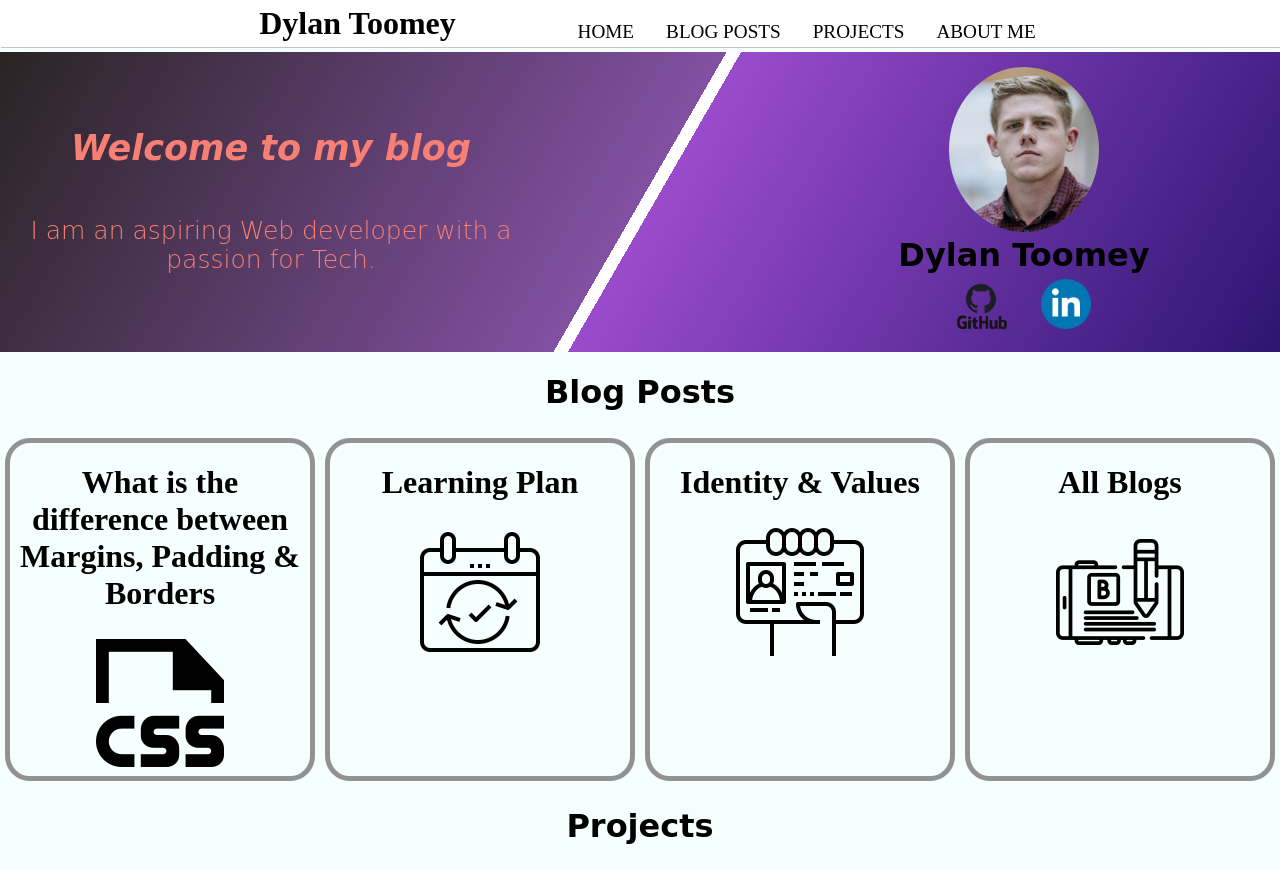
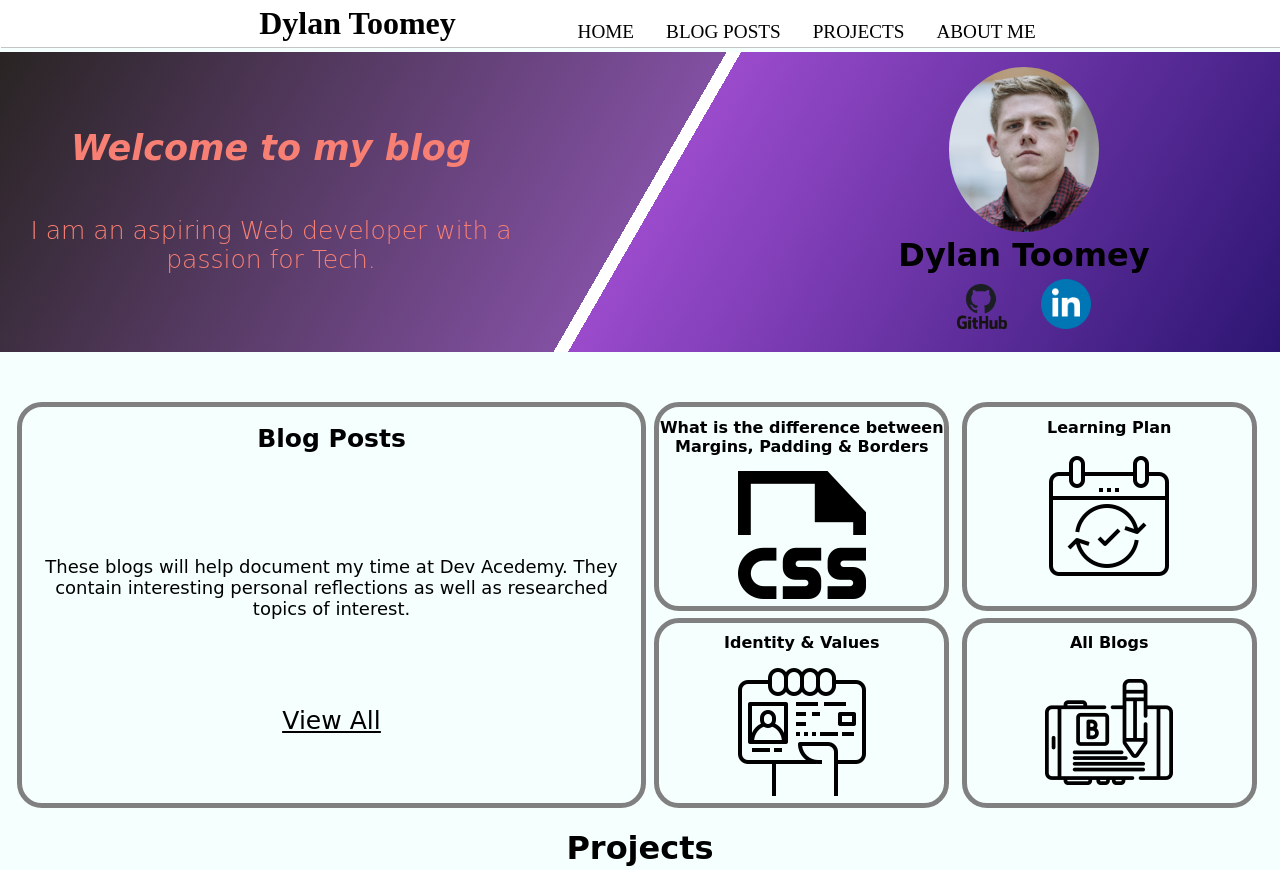
Before and after one commit to dylan-toomey/dylan-toomey.github.io, a plain HTML site: page blog/update-hp.html in a window 1280 px wide. Shown: the top 870 px of the page. Drawn offline with Linux system fonts and the light colour scheme.

Commit message:
New grid layout

```diff
--- a/blog/update-hp.html
+++ b/blog/update-hp.html
@@ -37,26 +37,39 @@
                 <a href="https://www.linkedin.com/in/dylan-toomey-a4a3b3ab/" class="card-link"><img class="icon" src="../images/linkedin.png" alt="Linkdin"></a>
             </div>
         </div>
-
-        <div class="hp-posts">
-            <h1 class="div-title">Blog Posts</h1>
-            <div class="columns">
-              <a class="column card-link" id="big-col" href="https://dylan-toomey.github.io/blog/html-css.html">
+        <h1 class="mobile-title">Blog Posts</h1>
+        <div class="main-4support">
+            <div class="hero-main">
+              <div class="main-content-title">
+                  <h1 class="main-title-cols">Blog Posts</h1>
+              </div>
+              <div class="main-content-text">
+                  <p class="main-text-cols">These blogs will help document my time at Dev Acedemy. They contain interesting personal reflections as well as researched topics of interest.</p>
+              </div>
+              <div class="main-cta">
+                  <span class="cta"><a class="card-link"  href="https://dylan-toomey.github.io/blog/all-blogs.html">View All</a></span>
+              </div>
+            </div>
+            <div class="supporting-main">
+                <div class="supporting-tiles">
+                    <a class="card-link support-images support-margin" href="https://dylan-toomey.github.io/blog/html-css.html">
                       <h1 class="hp-post-title">What is the difference between Margins, Padding & Borders</h1>
                       <img src="../images/css.png" class="post-image" alt="CSS Image">
                     </a>
-              <a class="column card-link" id="big-col"  href="https://dylan-toomey.github.io/blog/learning-plan.html">
+
+                    <a class="card-link support-images support-margin" href="https://dylan-toomey.github.io/blog/learning-plan.html">
                       <h1 class="hp-post-title">Learning Plan</h1>
                       <img src="../images/learningplan.png" class="post-image" alt="CSS Image">
                     </a>
-              <a class="column card-link" href="https://dylan-toomey.github.io/blog/identity-values.html">
+                    <a class="card-link support-images"  href="https://dylan-toomey.github.io/blog/identity-values.html">
                       <h1 class="hp-post-title">Identity & Values</h1>
                       <img src="../images/identity.png" class="post-image" alt="CSS Image">
                     </a>
-              <a class="column card-link" href="https://dylan-toomey.github.io/blog/all-blogs.html">
+                    <a class="card-link support-images"  href="https://dylan-toomey.github.io/blog/all-blogs.html">
                       <h1 class="hp-post-title">All Blogs</h1>
                       <img src="../images/blogposted.png" class="post-image" alt="CSS Image">
                     </a>
+                </div>
             </div>
         </div>
 
@@ -69,6 +82,7 @@
               </a>
             </div>
         </div>
+
     </main>
 </body>
 <script> </script>
--- a/styles/new.css
+++ b/styles/new.css
@@ -1,6 +1,7 @@
 body
 {
     margin: 0;
+    margin-bottom: 10px
     margin-left: auto;
     margin-right: auto;
     background-color: #f4fffe;
@@ -14,6 +15,11 @@ main
     margin-right: auto;
 }
 
+.main-4support
+{
+    margin-left: 15px;
+    margin-right: 15px;
+}
 
 :root
 {
@@ -245,6 +251,7 @@ header h1
     justify-content: left;
     margin-right: auto;
     margin-left: auto;
+    margin-bottom: 50px;
 }
 
 
@@ -416,6 +423,7 @@ header h1
     flex: 1 1 200px;
     width: auto;
     min-width: 0;
+    background-image: linear-gradient( 160deg, #292423 0%, #8250a2 48%,  #9a4bcc 48%, #2c1572 100%);
     border: 5px solid rgb(146, 146, 146);
     border-radius: 25px;
     margin: 5px;
@@ -448,3 +456,155 @@ header h1
 }
 
 /* Blog Posts end */
+
+
+/* Building hero four supporting */
+
+.main-4support
+{
+    margin-top: 10px;
+    margin-bottom: 10px;
+    width: auto;
+    height: auto;
+    display: flex;
+    flex-wrap: nowrap;
+    font-family: 'Permanent Marker', cursive;
+    justify-content: center;
+    overflow: hidden;
+}
+
+.hero-main
+{
+    width: 50%;
+    margin-left: 2px;
+    height: auto;
+    display: flex;
+    flex-wrap: wrap;
+    text-align: center;
+    border: 5px solid grey;
+    border-radius: 25px;
+    transition: border 500ms ease-in;
+}
+
+.hero-main:hover
+{
+    border-color: purple;
+    transition: border 500ms ease-out;
+}
+
+
+.main-content-title
+{
+    width: 100%;
+    text-align: center;
+    justify-content: baseline;
+}
+
+.main-content-text
+{
+    width: 100%;
+    justify-content: center;
+}
+
+.main-title-cols, .cta
+{
+    font-size: 25px;
+    font-weight: bold;
+}
+
+.main-text-cols
+{
+    font-size: 18px;
+    margin-left: 10px;
+    margin-right: 10px;
+}
+
+.main-cta
+{
+    width: 100%;
+    vertical-align: text-bottom;
+    display: block;
+}
+
+.cta
+{
+    text-decoration: underline;
+    font-weight:normal;
+}
+
+.cta:hover
+{
+    font-weight: 900;
+}
+
+.supporting-main
+{
+    height: 100%;
+    width: 50%;
+    text-align: center;
+    justify-content: center;
+    margin-top: auto;
+    margin-bottom: auto;
+}
+
+.supporting-tiles
+{
+    display: flex;
+    flex-wrap: wrap;
+    text-align: center;
+    justify-content: baseline;
+    margin-left: 2px;
+    margin-right: 2px;
+    margin-top: auto;
+    margin-bottom: auto;
+    font-size: 8px;
+}
+
+.support-images
+{
+    width: 46%;
+    height: auto;
+    margin-left: 1%;
+    margin-right: 1%;
+    flex: 1 1 45%;
+    border: 5px solid grey;
+    border-radius: 25px;
+    transition: border 500ms ease-in;
+}
+
+.support-images:hover
+{
+    border-color: purple;
+    transition: border 500ms ease-out;
+    text-decoration: underline;
+}
+
+.support-margin
+{
+    margin-bottom: 1%;
+}
+
+.mobile-title
+{
+    display: none;
+    text-align: center;
+}
+
+@media screen and (max-width: 716px) {
+
+    .hero-main
+    {
+        display: none;
+    }
+
+    .supporting-main
+    {
+        width: 100%;
+    }
+
+    .mobile-title
+    {
+        display: block;
+    }
+
+}
```
Lines whose indentation alone changed are shown as unchanged.
